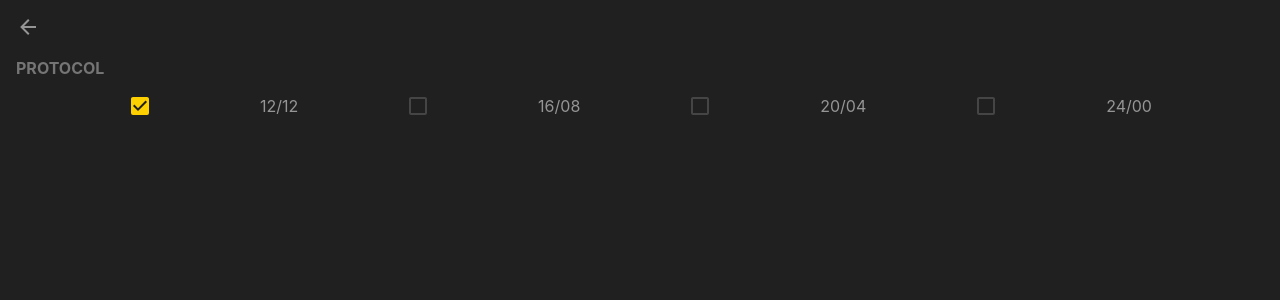
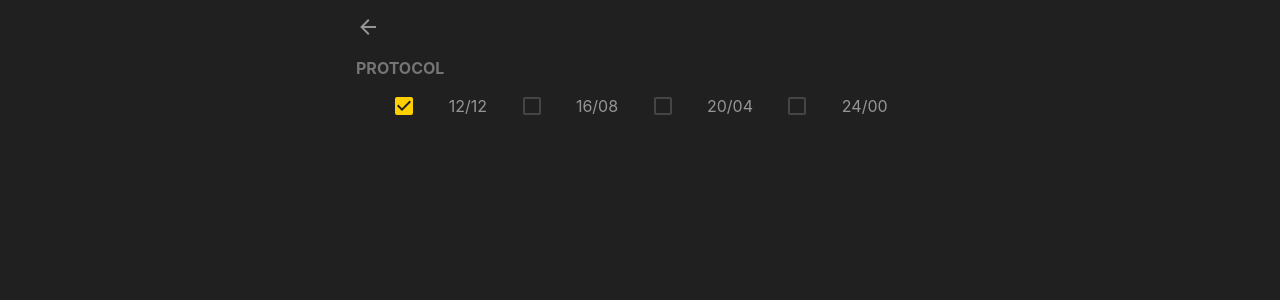
Before and after one commit to joaorodriguesjr/fasting, a Next.js app in the folder frontend/: page /settings in a window 1280 px wide. Shown: the top 300 px of the page. Built offline with nearby package versions, Linux system fonts and the light colour scheme.

Commit message:
Limit container width

```diff
--- a/frontend/src/pages/settings.module.css
+++ b/frontend/src/pages/settings.module.css
@@ -1,5 +1,7 @@
 .container {
+  max-width: 600px;
   height: 100%;
+  margin: 0 auto;
   padding: 8px 16px;
 
   background-color: #202020;
--- a/frontend/src/styles/globals.css
+++ b/frontend/src/styles/globals.css
@@ -8,6 +8,7 @@ body {
 
 html, body, #__next {
   height: 100%;
+  background-color: #202020;
 }
 
 a {
```
